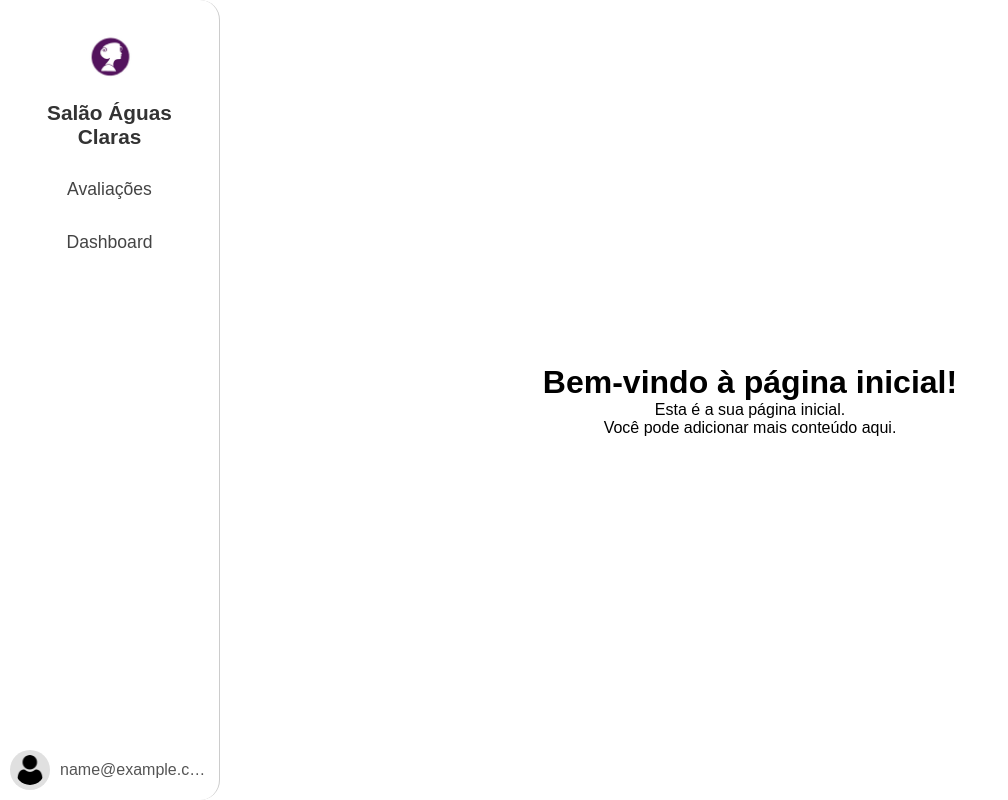
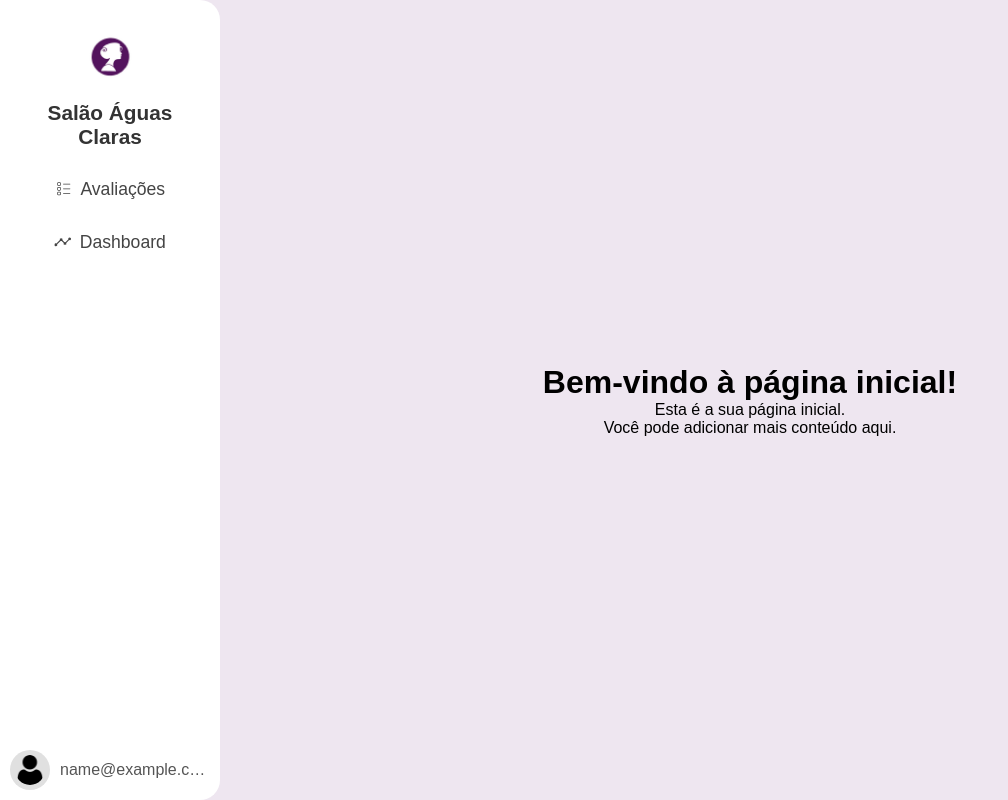
Before and after one commit to Yuriferr/Templates-React, a React (Vite) app in the folder Admin/: page / in a window 1280 px wide. Both pictures are taken after typing "name@example.com", "Sample123" into the empty fields and a click on the button "Entrar". Shown: the whole page, without its empty margins (0-1008 px from the left). Built offline with nearby package versions, Linux system fonts and the light colour scheme; no server answers.

Commit message:
version 1.1.0

```diff
--- a/Admin/package.json
+++ b/Admin/package.json
@@ -13,6 +13,7 @@
     "axios": "^1.10.0",
     "react": "^19.1.0",
     "react-dom": "^19.1.0",
+    "react-icons": "^5.5.0",
     "react-router-dom": "^7.6.2",
     "reactjs-popup": "^2.0.6"
   },
--- a/Admin/src/components/NavBar/NavBar.css
+++ b/Admin/src/components/NavBar/NavBar.css
@@ -3,7 +3,7 @@
     left: 0;
     height: 100vh;
     width: 220px;
-    border-right: 1px solid #ccc;
+    background-color: white;
     border-radius: 0 20px 20px 0;
     display: flex;
     flex-direction: column;
@@ -38,28 +38,29 @@
     list-style: none;
     padding: 0;
     margin: 0 0 32px 0;
-    width: 100%;
+    width: 90%;
 }
 
 .NavBar ul li {
-    width: 100%;
     margin-bottom: 12px;
 }
 
 .NavBar ul li a {
-    text-align: center;
-    display: block;
-    width: 100%;
+    display: flex;
+    align-items: center;
+    justify-content: center;
+    gap: 8px;
     padding: 10px 24px;
     color: #444;
     text-decoration: none;
     font-size: 1.1rem;
+    border-radius: 20px;
     transition: background 0.2s;
 }
 
 .NavBar ul li a:hover {
-    background: #e0e0e0;
-    color: #222;
+    background: #5D1073;
+    color: white;
 }
 
 .NavBar .user-info {
--- a/Admin/src/components/NavBar/Navbar.jsx
+++ b/Admin/src/components/NavBar/Navbar.jsx
@@ -5,8 +5,11 @@ import "reactjs-popup/dist/index.css";
 import "./NavBar.css"; // Assuming you have a NavBar.css file
 import axios from "axios";
 
-import LogoPadrao from "../../images/logo.png"
+import LogoPadrao from "../../images/logo.png";
 import User from "../../images/user.png"; // Importando imagem de usuário padrão
+
+import { CiBoxList } from "react-icons/ci";
+import { IoAnalytics } from "react-icons/io5";
 
 export default function NavBar() {
   const navigate = useNavigate();
@@ -21,12 +24,12 @@ export default function NavBar() {
     const login = localStorage.getItem("login");
     if (login) {
       setUser(JSON.parse(login));
-    }else {
+    } else {
       navigate("/login");
     }
   }, []);
 
-   useEffect(() => {
+  useEffect(() => {
     const API_URL = import.meta.env.VITE_API_URL;
     axios
       .get(`${API_URL}/empresa`)
@@ -57,10 +60,16 @@ export default function NavBar() {
       </div>
       <ul>
         <li>
-          <a href="/reviews">Avaliações </a>
+          <a href="/reviews">
+            <CiBoxList className="icon" />
+            <p>Avaliações</p>
+          </a>
         </li>
         <li>
-          <a href="/dashboard">Dashboard</a>
+          <a href="/dashboard">
+            <IoAnalytics className="icon" />
+            <p>Dashboard</p>
+          </a>
         </li>
       </ul>
       <Popup
--- a/Admin/src/components/TableList/TableList.css
+++ b/Admin/src/components/TableList/TableList.css
@@ -15,35 +15,44 @@
 
 .TableList table {
     width: 90%;
-    border-collapse: collapse;
+    border-collapse: separate;
+    border-spacing: 0;
     margin-top: 24px;
-    background: #fafafa;
+    background: #fff;
+    border-radius: 12px;
+    overflow: hidden;
+    box-shadow: 0 4px 12px rgba(0,0,0,0.08);
 }
 
 .TableList th,
 .TableList td {
-    border: 1px solid #ccc;
-    padding: 12px 8px;
+    border: none;
+    padding: 16px;
     text-align: left;
     font-size: 1rem;
     color: #444;
+    border-bottom: 1px solid #eee;
+}
+
+.TableList tr:last-child td {
+    border-bottom: none;
 }
 
 .TableList th {
-    background: #f0f0f0;
+    background: #f9f9f9;
     font-weight: 600;
 }
 
 .TableList tr:nth-child(even) {
-    background: #f7f7f7;
+    background: #fff;
 }
 
 .TableList button {
-    padding: 6px 14px;
+    padding: 8px 16px;
     background: #333;
     color: #fff;
     border: none;
-    border-radius: 4px;
+    border-radius: 8px;
     cursor: pointer;
     font-size: 1rem;
     margin-right: 6px;
@@ -57,16 +66,17 @@
 .TableList input[type="text"],
 .TableList input[type="number"] {
     width: 100%;
-    padding: 6px;
-    border: 1px solid #bbb;
-    border-radius: 4px;
+    padding: 8px;
+    border: 1px solid #ddd;
+    border-radius: 8px;
     font-size: 1rem;
     background: #fff;
     color: #222;
 }
 
 .TableList input[type="checkbox"] {
-    accent-color: #888;
+    accent-color: #555;
     width: 18px;
     height: 18px;
+    cursor: pointer;
 }
--- a/Admin/src/index.css
+++ b/Admin/src/index.css
@@ -3,6 +3,10 @@
   padding: 0;
   box-sizing: border-box;
   font-family: 'Poppins', sans-serif;
+}
+
+body{
+  background-color: rgba(94, 16, 115, 0.1);
 }
 
 main{
```
Also changed, not shown: 1 other file (tests, documents, lock files or other folders).
